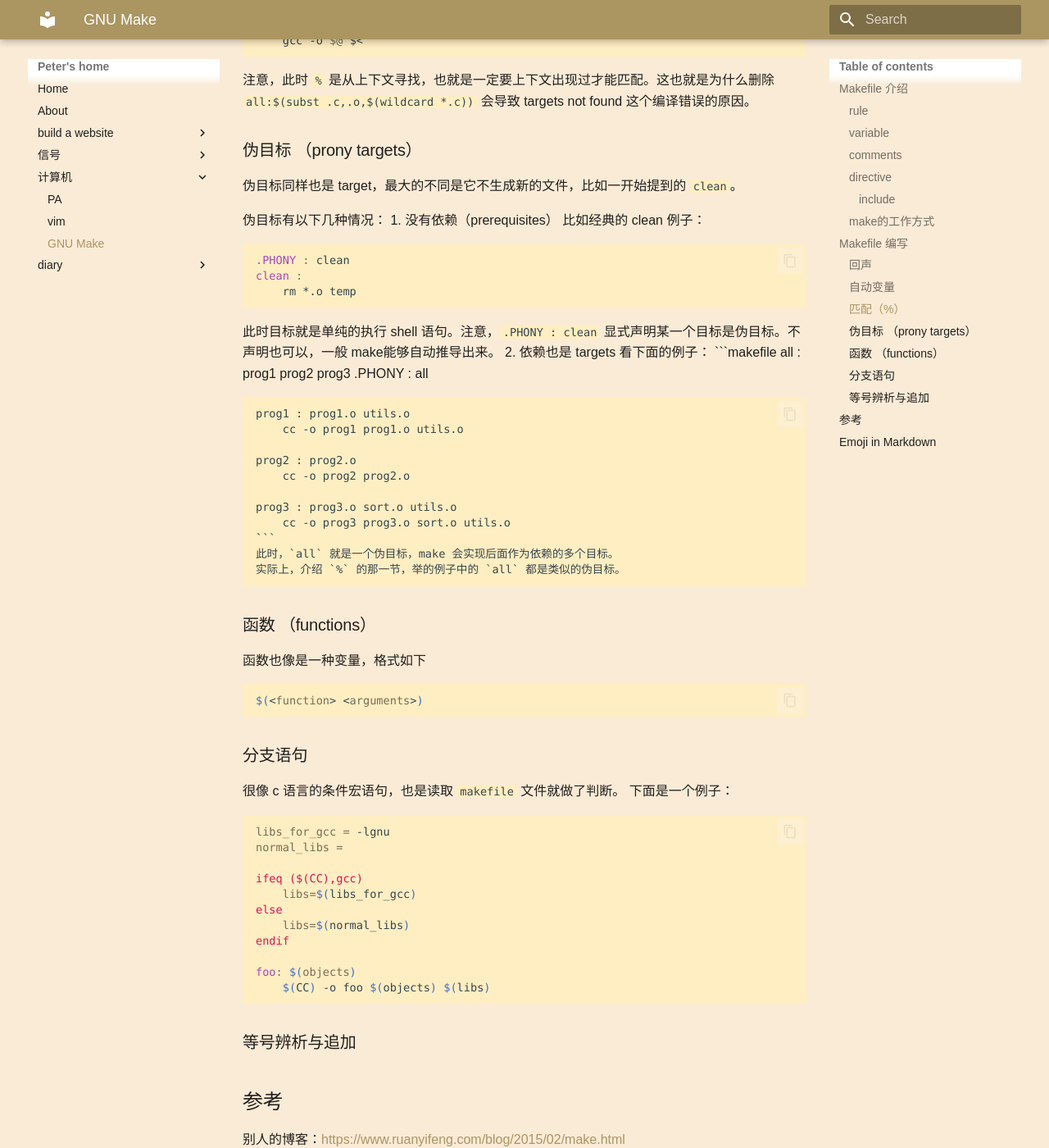
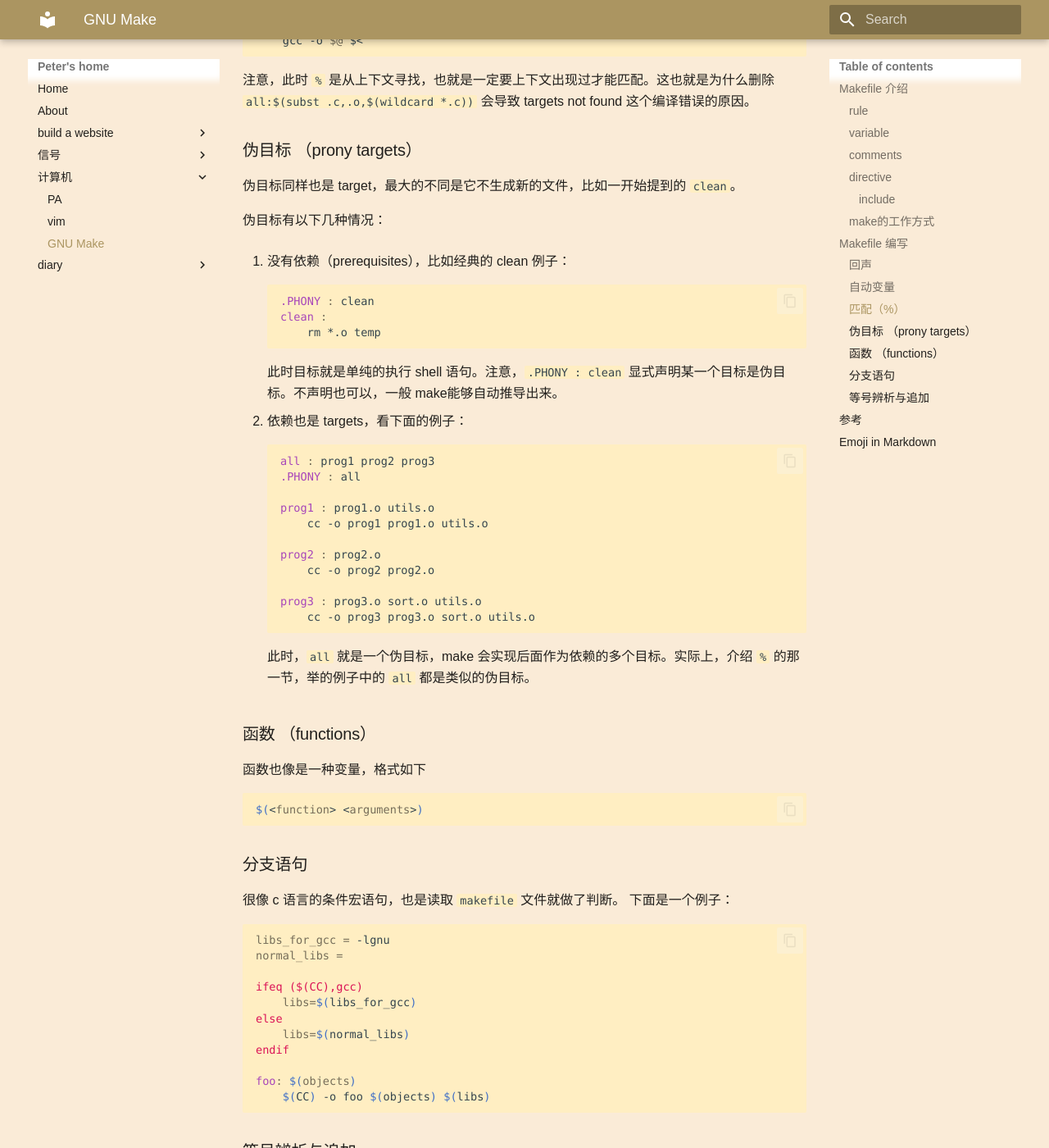
Before and after one commit to peter5723/peter5723.github.io, an MkDocs documentation site: the page built from docs/ICS/make.md, in a window 1280 px wide and 1400 px high, scrolled down 4685 px. Shown: the whole window at 82% size. Built offline with MkDocs 1.6.1 and Material for MkDocs 9.7.7, drawn with Linux system fonts in a browser that asks for light colours; emoji names are drawn with the system emoji font; some web fonts are replaced; a style sheet for code colours, icons or effects is not loaded.

Commit message:
fix some error

````diff
--- a/docs/ICS/make.md
+++ b/docs/ICS/make.md
@@ -191,17 +191,18 @@ all:$(subst .c,.o,$(wildcard *.c))
 伪目标同样也是 target，最大的不同是它不生成新的文件，比如一开始提到的 `clean`。
 
 伪目标有以下几种情况：
-1. 没有依赖（prerequisites）
-   比如经典的 clean 例子：
+
+1. 没有依赖（prerequisites），比如经典的 clean 例子：
     ```makefile
     .PHONY : clean
     clean :
         rm *.o temp
     ```
+
     此时目标就是单纯的执行 shell 语句。注意，`.PHONY : clean` 显式声明某一个目标是伪目标。不声明也可以，一般 make能够自动推导出来。
-2. 依赖也是 targets
-   看下面的例子：
-   ```makefile
+
+2. 依赖也是 targets，看下面的例子：
+    ```makefile
     all : prog1 prog2 prog3
     .PHONY : all
 
@@ -214,8 +215,8 @@ all:$(subst .c,.o,$(wildcard *.c))
     prog3 : prog3.o sort.o utils.o
         cc -o prog3 prog3.o sort.o utils.o
     ```
-    此时，`all` 就是一个伪目标，make 会实现后面作为依赖的多个目标。
-    实际上，介绍 `%` 的那一节，举的例子中的 `all` 都是类似的伪目标。
+
+    此时，`all` 就是一个伪目标，make 会实现后面作为依赖的多个目标。实际上，介绍 `%` 的那一节，举的例子中的 `all` 都是类似的伪目标。
 
 ### 函数 （functions）
 函数也像是一种变量，格式如下
````
Also changed, not shown: docs/signal/2023-11-04-oneside_z_transform.md (+1 -1 lines), site/404.html, site/about/index.html, site/index.html, site/search/search_index.json, site/sitemap.xml, 1 other file.
